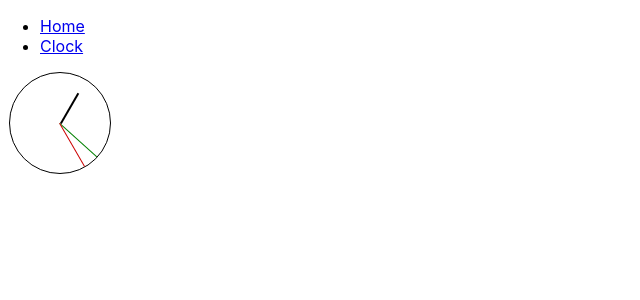
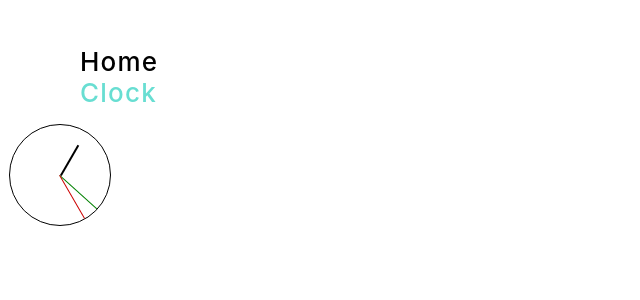
Before and after one commit to Aloxan12/ReactAndJsInstruments, a React (Create React App) app: page /Clock in a window 1280 px wide. Shown: the top 300 px of the page, without its empty margins (0-640 px from the left). Built offline with nearby package versions, Linux system fonts and the light colour scheme.

Commit message:
style navLink

```diff
--- /dev/null
+++ b/src/common/components/Header/Header.css
@@ -0,0 +1,24 @@
+a {
+    text-decoration: none;
+    color: black;
+}
+
+li {
+    list-style: none;
+}
+
+.active {
+    color: #68DED2;
+}
+
+.header-component {
+    display: flex;
+    justify-content: flex-start;
+    margin: 30px 0 0 40px;
+}
+
+.header-component ul li a {
+    font-size: 26px;
+    font-weight: 500;
+    letter-spacing: 1.2px;
+}
--- a/src/common/components/Header/Header.tsx
+++ b/src/common/components/Header/Header.tsx
@@ -1,14 +1,17 @@
 import React from "react";
 import {NavLink} from "react-router-dom";
+import "./Header.css";
 
 
 export const Header = () => {
     return (
-        <div>
-            <ul>
-                <li><NavLink to='/'>Home</NavLink></li>
-                <li><NavLink to='/Clock'>Clock</NavLink></li>
-            </ul>
+        <div className="wrap">
+            <div className="header-component">
+                <ul>
+                    <li><NavLink to='/'>Home</NavLink></li>
+                    <li><NavLink to='/Clock'>Clock</NavLink></li>
+                </ul>
+            </div>
         </div>
     )
 }
```
